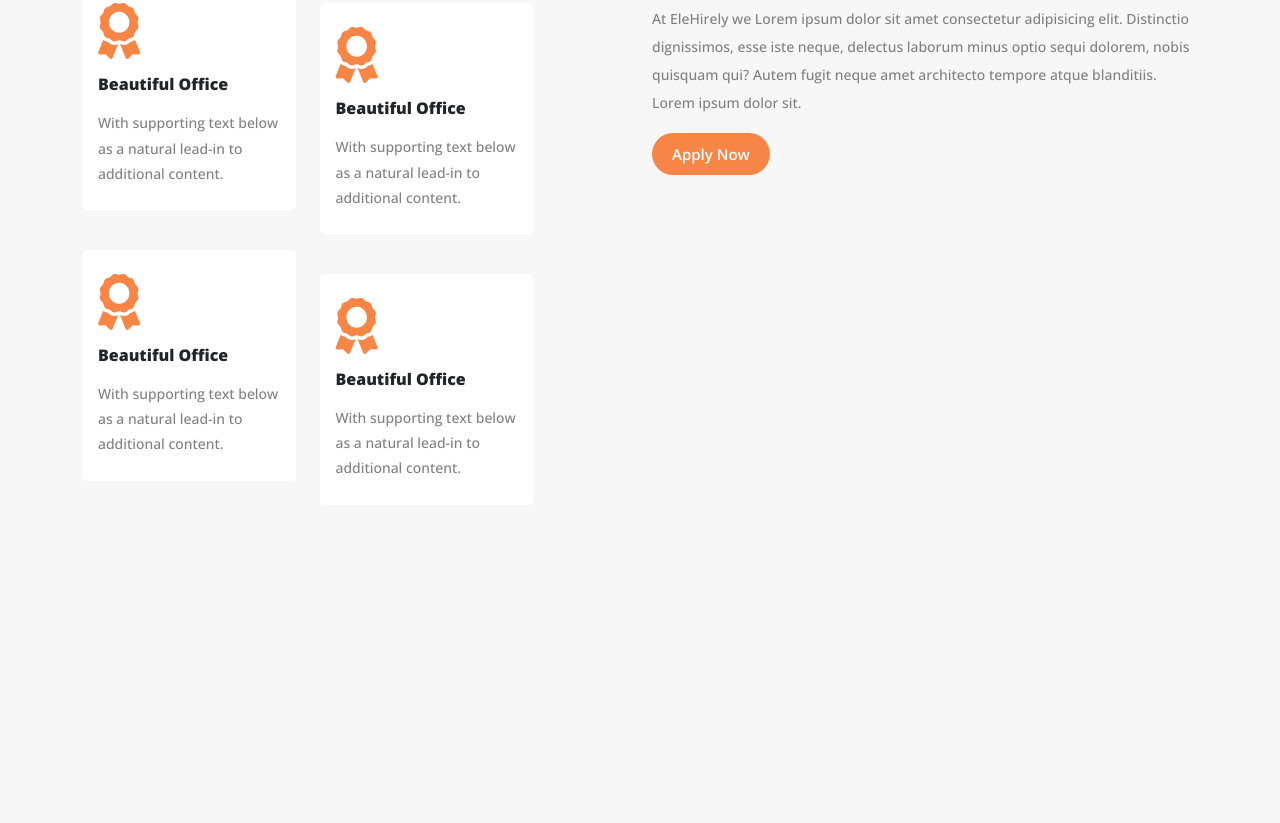
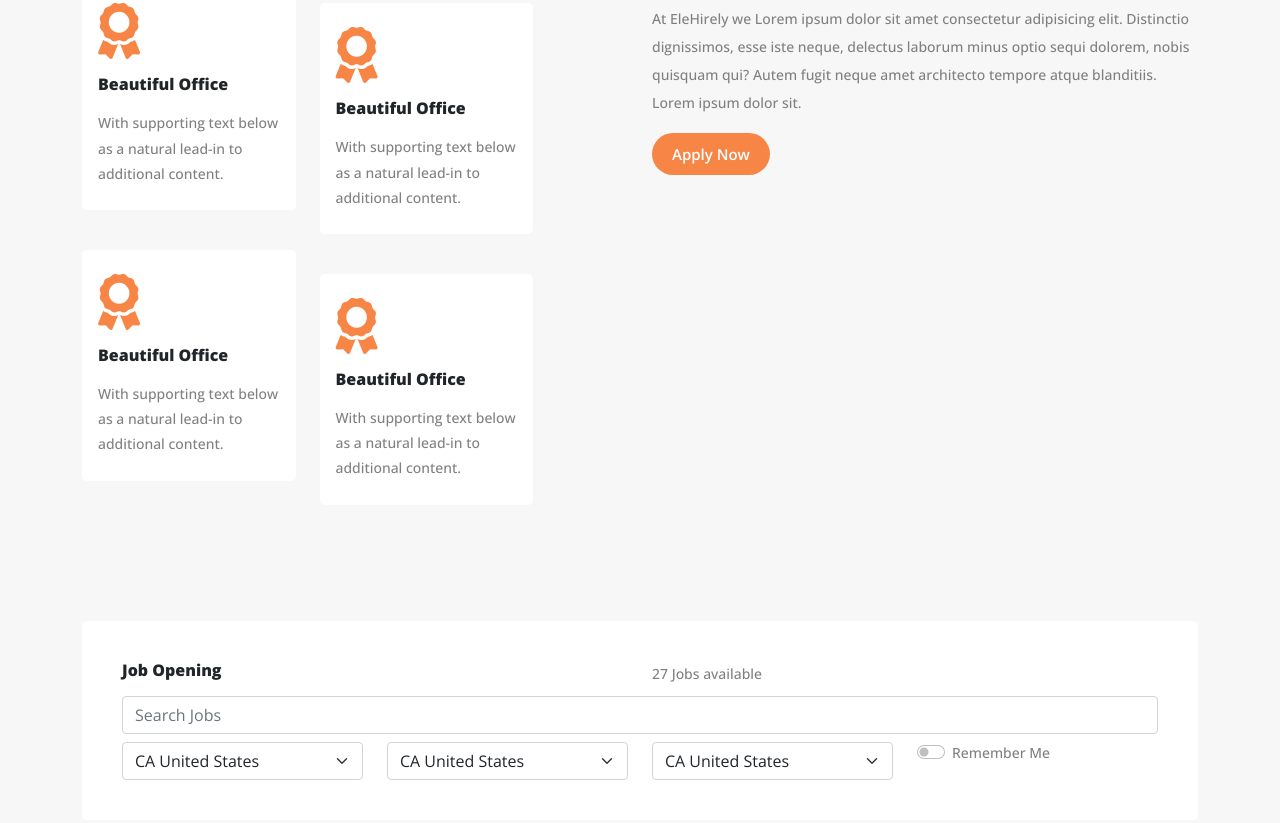
Before and after one commit to bnp-aswin/careely, a website: page index.html in a window 1280 px wide. Shown: the part 1077-1900 px from the top of the page. Before the commit the page ends 1698 px from the top, so only its background shows below. Drawn offline with nearby package versions, Linux system fonts and the light colour scheme.

Commit message:
Add job search form

```diff
--- a/dev/scss/main.scss
+++ b/dev/scss/main.scss
@@ -6,3 +6,4 @@
 @import "site/header.scss";
 @import "site/welcome-banner.scss";
 @import "site/who-we-are.scss";
+@import "site/job-search.scss";
--- /dev/null
+++ b/dev/scss/site/job-search.scss
@@ -0,0 +1,19 @@
+.job-search{
+    margin-bottom: 100px;
+    .card{
+        border: none;
+        // .card-body{
+        //     .title{
+        //         font-weight: 300;
+        //     }
+        //     .description{
+        //         line-height: 1.8;
+        //     }
+        // }
+    }
+}
+@media screen and (max-width: 768px){
+    .job-search{
+        margin-bottom: 100px;
+    }
+}
--- a/index.html
+++ b/index.html
@@ -176,6 +176,60 @@
             </div>
         </div>
     </div>
+    <div class="job-search">
+        <div class="container">
+            <div class="row">
+                <div class="col">
+                    <div class="card py-0 py-sm-4 px-0 px-sm-4">
+                        <div class="card-body">
+                            <form>
+                                <div class="row mb-2">
+                                    <div class="col-6">
+                                        <h6 class="title text-dark">Job Opening</h6>
+                                    </div>
+                                    <div class="col-6">
+                                        <div class="description">27 Jobs available</div>
+                                    </div>
+                                </div>
+                                <div class="row mb-2">
+                                    <div class="col">
+                                        <input class="form-control" type="text" placeholder="Search Jobs">
+                                    </div>
+                                </div>
+                                <div class="row">
+                                    <div class="col-md-3 mb-sm-0 mb-2">
+                                        <select class="form-select">
+                                            <option>CA United States</option>
+                                            <option>CA United States</option>
+                                        </select>
+                                    </div>
+                                    <div class="col-md-3 mb-sm-0 mb-2">
+                                        <select class="form-select">
+                                            <option>CA United States</option>
+                                            <option>CA United States</option>
+                                        </select>
+                                    </div>
+                                    <div class="col-md-3 mb-sm-0 mb-2">
+                                        <select class="form-select">
+                                            <option>CA United States</option>
+                                            <option>CA United States</option>
+                                        </select>
+                                    </div>
+                                    <div class="col-md-3">
+                                        <div class="form-check form-switch">
+                                            <input class="form-check-input" type="checkbox" id="remember-me">
+                                            <label class="form-check-label" for="remember-me">Remember Me</label>
+                                        </div>
+                                    </div>
+                                </div>
+                            </form>
+                        </div>
+                    </div>
+
+                </div>
+            </div>
+        </div>
+    </div>
     <script src="https://cdn.jsdelivr.net/npm/bootstrap@5.1.2/dist/js/bootstrap.bundle.min.js"
         integrity="sha384-kQtW33rZJAHjgefvhyyzcGF3C5TFyBQBA13V1RKPf4uH+bwyzQxZ6CmMZHmNBEfJ"
         crossorigin="anonymous"></script>
```
Also changed, not shown: assets/css/main.css.
